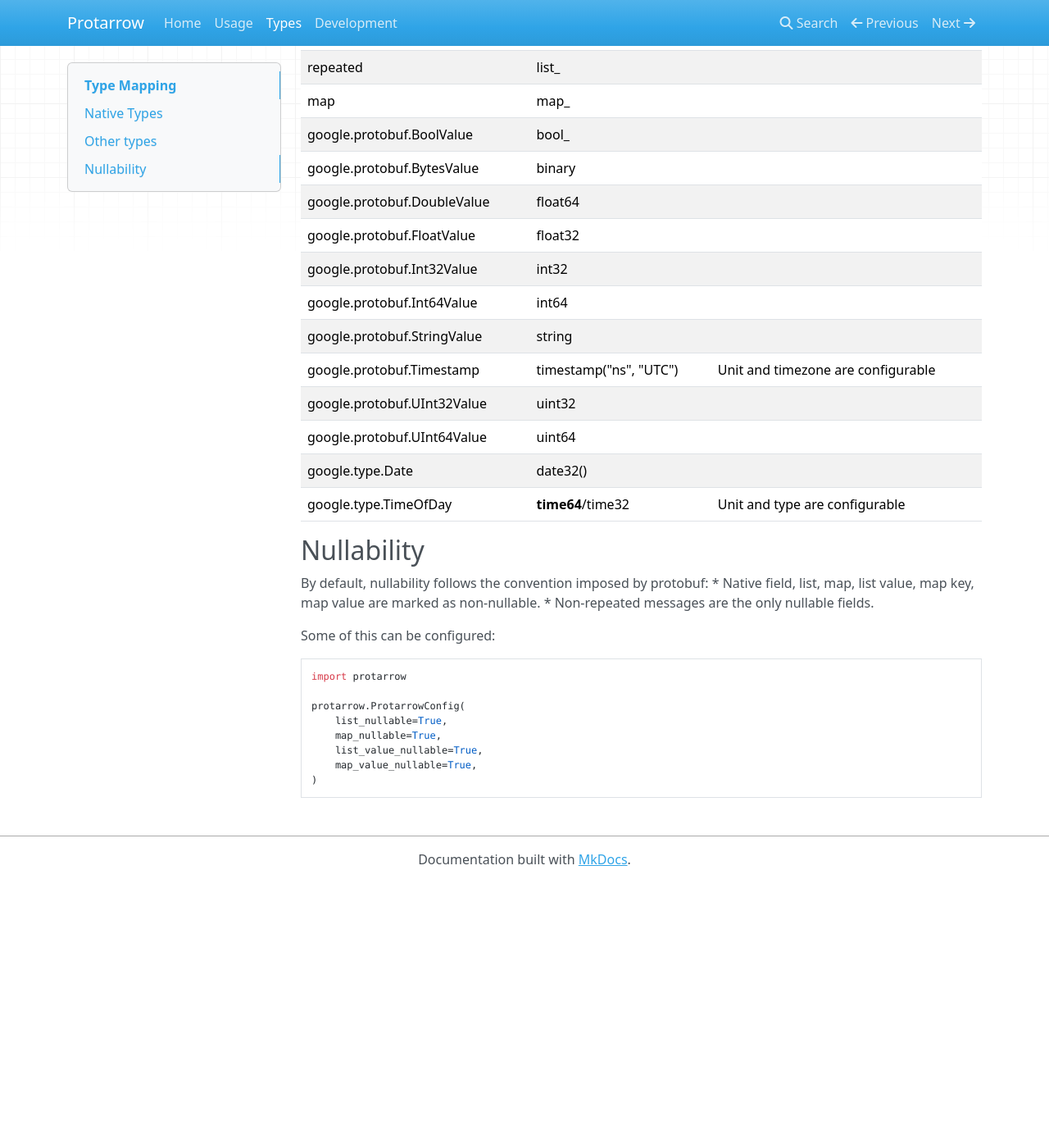
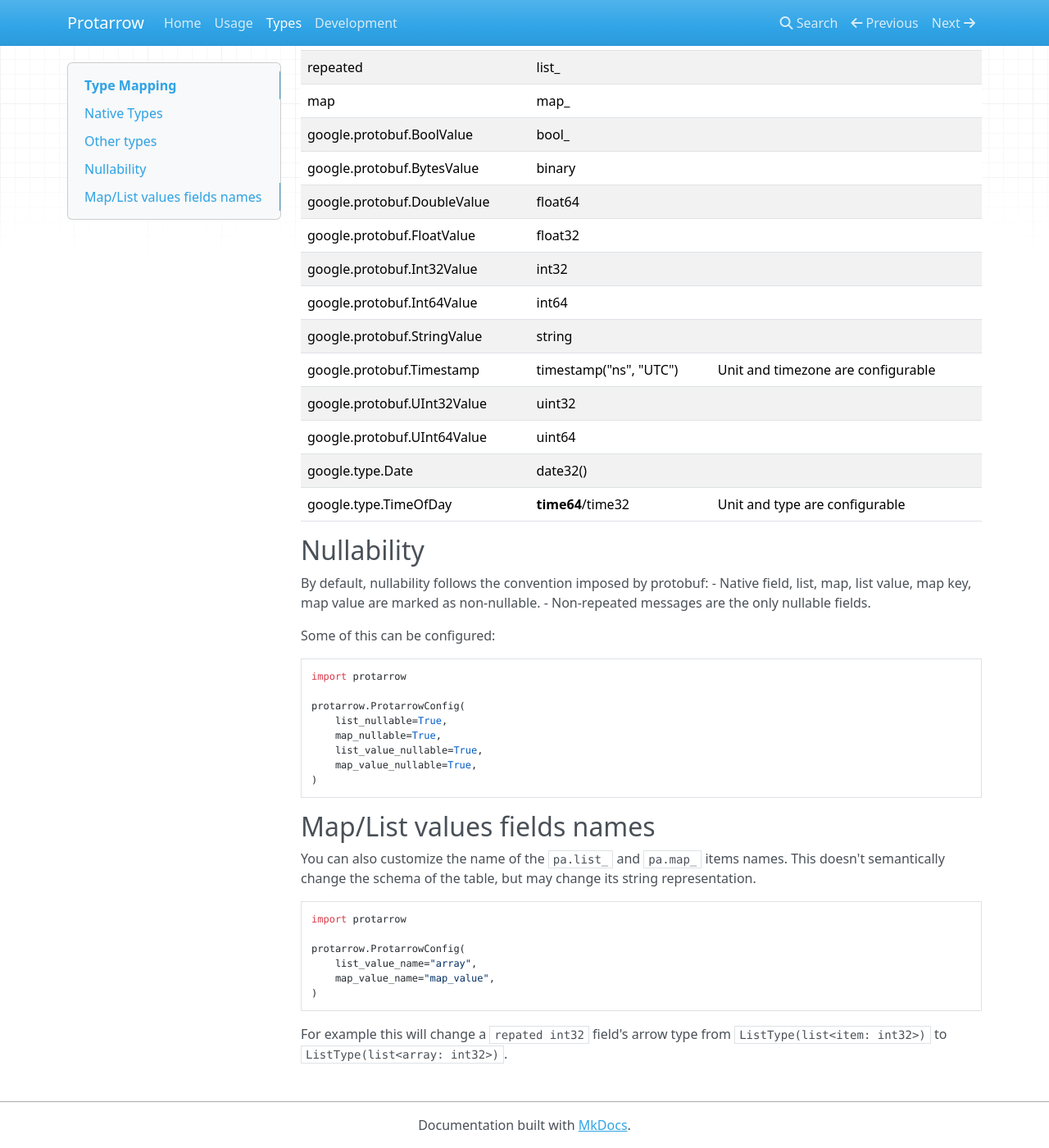
Before and after one commit to tradewelltech/protarrow, an MkDocs documentation site: the page built from docs/types.md, in a window 1280 px wide and 1400 px high, scrolled down 960 px. Shown: the whole window at 82% size. Built offline with MkDocs 1.6.1, drawn with Linux system fonts in a browser that asks for light colours; nearby versions of some CDN libraries; before the commit the page ends 2036 px from its top, so only the background shows below that.

Commit message:
Improve doc

````diff
--- a/docs/types.md
+++ b/docs/types.md
@@ -45,8 +45,8 @@
 ## Nullability
 
 By default, nullability follows the convention imposed by protobuf:
-* Native field, list, map, list value, map key, map value are marked as non-nullable.
-* Non-repeated messages are the only nullable fields.
+- Native field, list, map, list value, map key, map value are marked as non-nullable.
+- Non-repeated messages are the only nullable fields.
 
 
 Some of this can be configured:
@@ -60,3 +60,19 @@
     map_value_nullable=True,
 )
 ```
+
+## Map/List values fields names
+
+You can also customize the name of the `pa.list_` and `pa.map_` items names.
+This doesn't semantically change the schema of the table, but may change its string representation.
+
+```python
+import protarrow
+
+protarrow.ProtarrowConfig(
+    list_value_name="array",
+    map_value_name="map_value",
+)
+```
+
+For example this will change a `repated int32` field's arrow type from `ListType(list<item: int32>)` to `ListType(list<array: int32>)`.
````
Also changed, not shown: docs/usage.md (+16 -0 lines), 1 other file.
